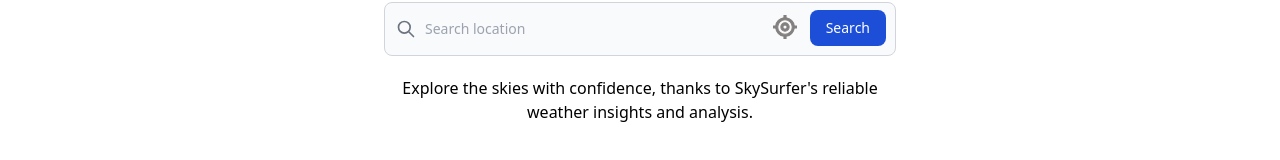
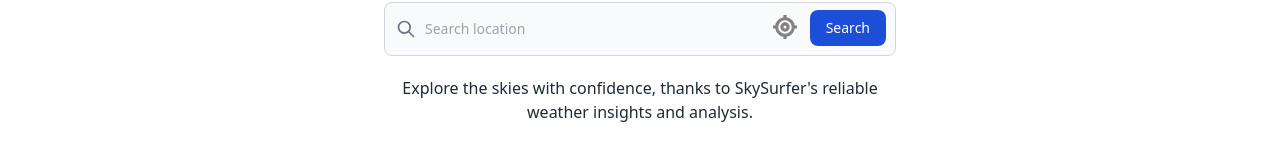
Before and after one commit to Gourav-99/full-stack-dev-traning, a plain HTML site: page weather-app/index.html in a window 1280 px wide. Shown: the part 298-458 px from the top of the page. Drawn offline with nearby package versions, Linux system fonts and the light colour scheme.

```diff
--- a/weather-app/index.html
+++ b/weather-app/index.html
@@ -195,7 +195,7 @@
                 </div>
               </form>
 
-              <p class="mt-5">
+              <p class="mt-5 text-gray-800 dark:text-white">
                 Explore the skies with confidence, thanks to SkySurfer's
                 reliable weather insights and analysis.
               </p>
```
